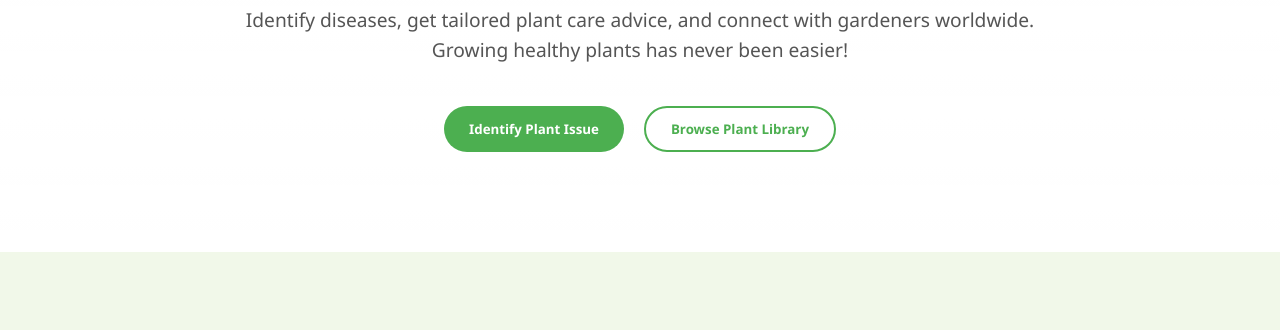
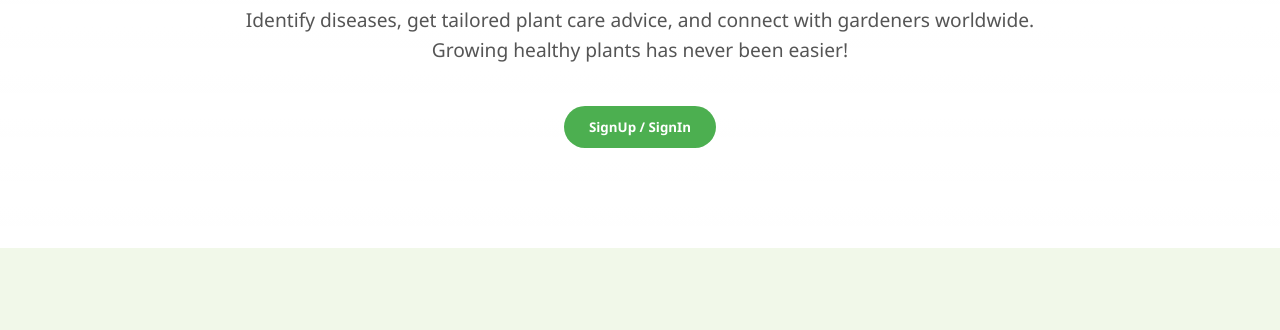
Before and after one commit to mandaniarchi41/CropCare, a plain HTML site: page index.html in a window 1280 px wide. Shown: the part 329-659 px from the top of the page. Drawn offline with Linux system fonts and the light colour scheme.

Commit message:
index.html

```diff
--- a/index.html
+++ b/index.html
@@ -676,11 +676,10 @@
             <div class="hero-content">
                 <h1>Your Smart Plant Health Assistant</h1>
                 <p>Identify diseases, get tailored plant care advice, and connect with gardeners worldwide. Growing healthy plants has never been easier!</p>
-
+                <a href="login.html">
                 <div class="hero-buttons">
-                    <button class="btn" id="identifyBtn">Identify Plant Issue</button>
-                    <button class="btn btn-secondary">Browse Plant Library</button>
-                </div>
+                    <button class="btn" id="identifyBtn">SignUp / SignIn</button>
+                </div></a>
             </div>
         </div>
     </section>
```
